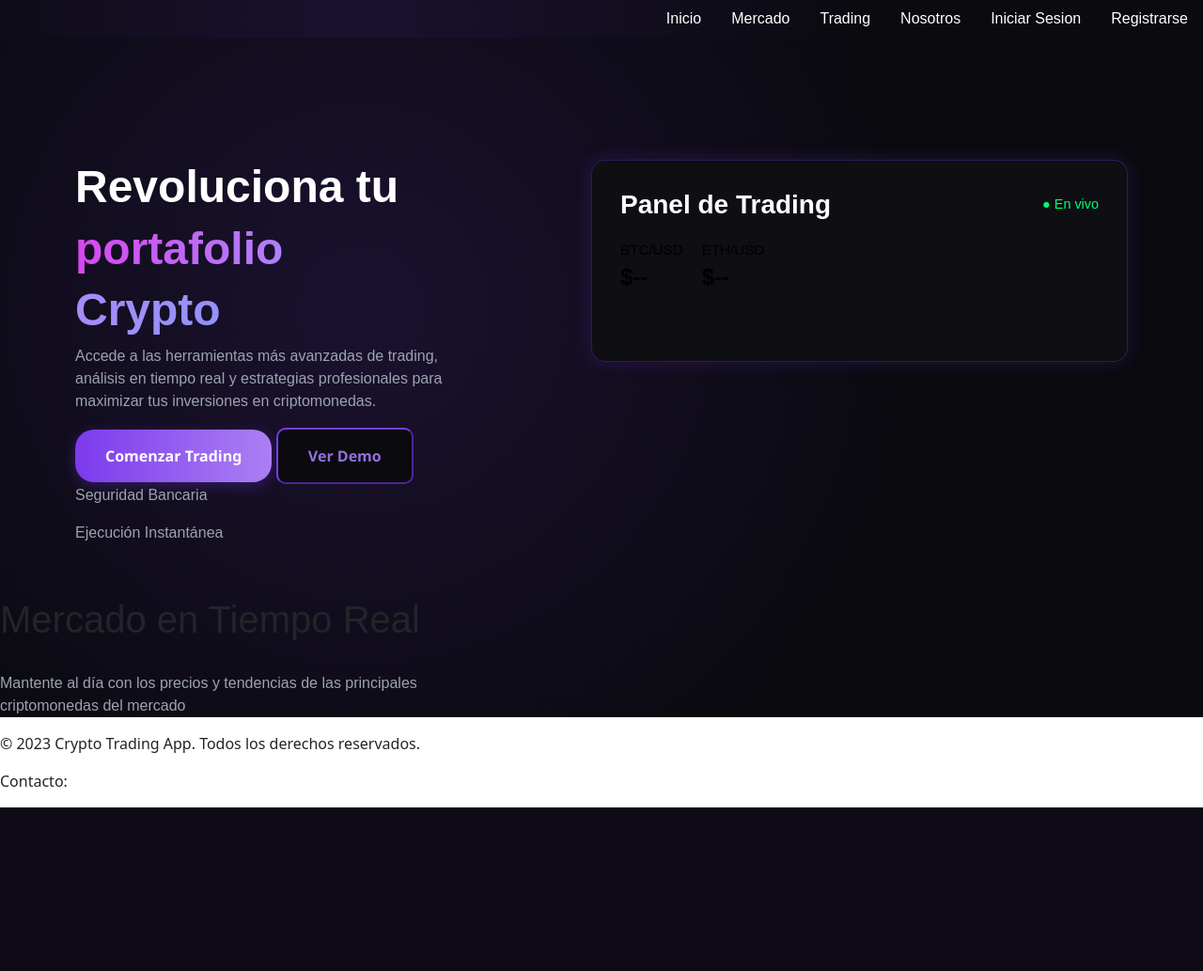
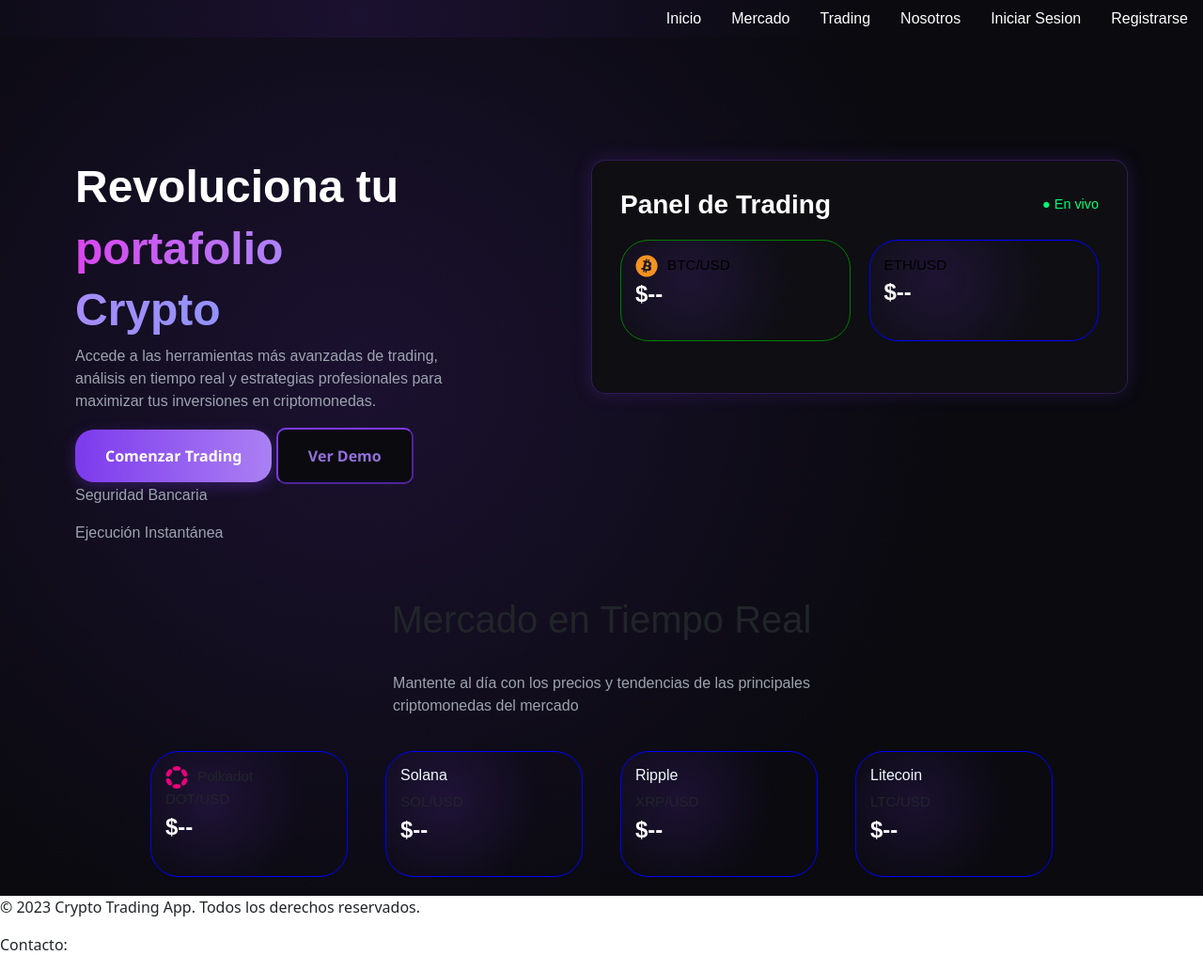
Before and after one commit to GORDIAN12/tradePage, a Django app: page / in a window 1280 px wide. Shown: the whole page at 94% size. Before the commit the page ends 859 px from the top, so only its background shows below. Run offline with Django 5.2, Linux system fonts and the light colour scheme; some libraries are stand-ins or nearby versions.

Commit message:
update project

```diff
--- a/Trade/static/index_css/index.css
+++ b/Trade/static/index/index.css
@@ -88,19 +88,29 @@
   margin-bottom: 25px;
 }
 
-.card {
+.card-crypto  {
   flex: 1;
-  background-color: red;
+  background-image: radial-gradient(circle at 30% 40%, rgba(124, 58, 237, 0.15), transparent 60%);
   border: 1px solid rgba(124, 58, 237, 0.2);
-  border-radius: 10px;
+  border-radius: 30px;
+  border-color: green;
   padding: 15px;
   transition: 0.3s ease;
 }
 
+.card-crypto-eth  {
+  flex: 1;
+  background-image: radial-gradient(circle at 30% 40%, rgba(124, 58, 237, 0.15), transparent 60%);
+  border: 1px solid rgba(124, 58, 237, 0.2);
+  border-radius: 30px;
+  border-color: blue;
+  padding: 15px;
+  transition: 0.3s ease;
+}
 .card-title {
   font-size: 0.95rem;
+  color: white;
   display: flex;
-  justify-content: space-between;
   margin-bottom: 10px;
 }
 
@@ -117,6 +127,7 @@
 .price {
   font-size: 1.5rem;
   font-weight: bold;
+  color: white;
 }
 
 .chart-placeholder {
@@ -164,3 +175,26 @@
   background-color: #1c0c2d; /* morado muy oscuro */
   box-shadow: 0 0 12px rgba(124, 58, 237, 0.4); /* ligero resplandor */
 }
+
+.text-Market{
+  display: flex;
+  flex-direction: column;
+  justify-content: space-between;
+  align-items: center;
+}
+
+.four-cards-crypto{
+  max-width: 1000px;
+  display: flex;
+  justify-content: center;
+  gap: 40px 40px;
+  padding: 20px;
+  margin: 0 auto;
+}
+
+.crypto-logo{
+  width: 24px;
+  height: 24px;
+  margin-right: 10px;
+  vertical-align: middle;
+}
--- /dev/null
+++ b/Trade/static/index/index.js
@@ -0,0 +1,49 @@
+async function fetchPrices() {
+    try {
+        const response = await fetch('https://api.coingecko.com/api/v3/simple/price?ids=bitcoin,ethereum,polkadot,ripple,litecoin,solana&vs_currencies=usd&include_24hr_change=true');
+        const data = await response.json();
+        const btcChange = data.bitcoin.usd_24h_change;
+        const ethChange = data.ethereum.usd_24h_change;
+        const dotChange = data.polkadot.usd_24h_change;
+        const solChange = data.solana.usd_24h_change;
+
+        const xrpChange = data.ripple.usd_24h_change;
+        const ltcChange = data.litecoin.usd_24h_change;
+        // Actualizar precios
+        document.getElementById('btc-price').innerText = `$${data.bitcoin.usd.toLocaleString()}`;
+        const btcChangeElem = document.getElementById('btc-change');
+        document.getElementById('btc-change').innerText = `${data.bitcoin.usd_24h_change.toFixed(2)}%`;
+        btcChangeElem.style.color = btcChange >= 0 ? '#00ff73' : '#ff4d4d';
+
+        document.getElementById('eth-price').innerText = `$${data.ethereum.usd.toLocaleString()}`;
+        const ethChangeElem = document.getElementById('eth-change');
+        document.getElementById('eth-change').innerText = `${data.ethereum.usd_24h_change.toFixed(2)}%`;
+        ethChangeElem.style.color = ethChange >= 0 ? '#00ff73' : '#ff4d4d';
+
+              document.getElementById('dot-price').innerText = `$${data.polkadot.usd.toLocaleString()}`;
+      const dotChangeElem = document.getElementById('dot-change');
+    document.getElementById('dot-change').innerText = `${data.polkadot.usd_24h_change.toFixed(2)}%`;
+      dotChangeElem.style.color = dotChange >= 0 ? '#00ff73' : '#ff4d4d';
+
+        document.getElementById('sol-price').innerText = `$${data.solana.usd.toLocaleString()}`;
+        const solChangeElem = document.getElementById('sol-change');
+        document.getElementById('sol-change').innerText = `${data.solana.usd_24h_change.toFixed(2)}%`;
+        solChangeElem.style.color = solChange >= 0 ? '#00ff73' : '#ff4d4d';
+
+                document.getElementById('xrp-price').innerText = `$${data.ripple.usd.toLocaleString()}`;
+        const xrpChangeElem = document.getElementById('xrp-change');
+        document.getElementById('xrp-change').innerText = `${data.ripple.usd_24h_change.toFixed(2)}%`;
+        xrpChangeElem.style.color = xrpChange >= 0 ? '#00ff73' : '#ff4d4d';
+
+
+                document.getElementById('ltc-price').innerText = `$${data.litecoin.usd.toLocaleString()}`;
+        const ltcChangeElem = document.getElementById('ltc-change');
+        document.getElementById('ltc-change').innerText = `${data.litecoin.usd_24h_change.toFixed(2)}%`;
+        ltcChangeElem.style.color = ltcChange >= 0 ? '#00ff73' : '#ff4d4d';
+    } catch (error) {
+        console.error('Error al obtener los precios:', error);
+    }
+}
+
+fetchPrices();
+setInterval(fetchPrices, 20000);
--- a/Trade/templates/base.html
+++ b/Trade/templates/base.html
@@ -40,6 +40,7 @@
         <!-- Aquí se renderizará el contenido específico de cada página -->
         {% endblock %}
     </main>
+  {% block extra_js %}{% endblock %}
 </body>
 
 <footer>
--- a/Trade/templates/index.html
+++ b/Trade/templates/index.html
@@ -1,9 +1,8 @@
 {%extends "base.html" %}
 {% load static %}
 {% block extra_css %}
-  <link rel="stylesheet" href="{% static 'index_css/index.css' %}">
+  <link rel="stylesheet" href="{% static 'index/index.css' %}">
 {% endblock %}
-<script src="https://cdn.jsdelivr.net/npm/chart.js"></script>
 
 {% block content %}
 <div class="index-page">
@@ -31,7 +30,7 @@
 
       <div class="price-cards">
       <div class="card-crypto">
-            <div class="card-title">BTC/USD</div>
+          <span class="card-title"><img class="crypto-logo" src="{% static 'assets/btc.svg' %}" alt="Logo">BTC/USD</span>
             <div class="price" id="btc-price">$--</div>
             <p><span id="btc-change"></span></p>
         </div>
@@ -49,41 +48,36 @@
 <p>Mantente al día con los precios y tendencias de las principales<br> criptomonedas del mercado</p>
 </div>
 </div>
-    <script>
-async function fetchPrices() {
-  try {
-    const response = await fetch('https://api.coingecko.com/api/v3/simple/price?ids=bitcoin,ethereum&vs_currencies=usd&include_24hr_change=true');
-    const data = await response.json();
-    const btcChange = data.bitcoin.usd_24h_change;
-      const ethChange = data.ethereum.usd_24h_change;
+<div class="four-cards-crypto">
+        <div class="card-crypto-eth">
+            <span class="card-title"><img class="crypto-logo" src="{% static 'assets/dot.svg' %}" alt="Logo">Polkadot</span>
+        <div class="card-title">DOT/USD</div>
+        <div class="price" id="dot-price">$--</div>
+        <p><span id="dot-change"></span></p>
+        </div>
+         <div class="card-crypto-eth">
+             <h6 style="color: aliceblue">Solana</h6>
+        <div class="card-title">SOL/USD</div>
+        <div class="price" id="sol-price">$--</div>
+        <p><span id="sol-change"></span></p>
+        </div>
+         <div class="card-crypto-eth">
+             <h6 style="color: aliceblue">Ripple</h6>
+        <div class="card-title">XRP/USD</div>
+        <div class="price" id="xrp-price">$--</div>
+        <p><span id="xrp-change"></span></p>
+        </div>
+        <div class="card-crypto-eth">
+        <h6 style="color: aliceblue">Litecoin</h6>
+        <div class="card-title">LTC/USD</div>
+        <div class="price" id="ltc-price">$--</div>
+        <p><span id="ltc-change"></span></p>
+        </div>
+</div>
 
-
-    // Actualizar precios
-    document.getElementById('btc-price').innerText = `$${data.bitcoin.usd.toLocaleString()}`;
-    const btcChangeElem = document.getElementById('btc-change');
-    document.getElementById('btc-change').innerText = `${data.bitcoin.usd_24h_change.toFixed(2)}%`;
-      btcChangeElem.style.color = btcChange >= 0 ? '#00ff73' : '#ff4d4d';
-
-
-    document.getElementById('eth-price').innerText = `$${data.ethereum.usd.toLocaleString()}`;
-      const ethChangeElem = document.getElementById('eth-change');
-    document.getElementById('eth-change').innerText = `${data.ethereum.usd_24h_change.toFixed(2)}%`;
-      ethChangeElem.style.color = ethChange >= 0 ? '#00ff73' : '#ff4d4d';
-
-  } catch (error) {
-    console.error('Error al obtener los precios:', error);
-  }
-}
-
-fetchPrices();
-setInterval(fetchPrices, 20000); // 20 segundos
-/* POLKADOT
-      document.getElementById('dot-price').innerText = `$${data.polkadot.usd.toLocaleString()}`;
-      const dotChangeElem = document.getElementById('dot-change');
-    document.getElementById('dot-change').innerText = `${data.polkadot.usd_24h_change.toFixed(2)}%`;
-      dotChangeElem.style.color = dotChange >= 0 ? '#00ff73' : '#ff4d4d';
-*/
-</script>
+{% block extra_js %}
+  <script src="{% static 'index/index.js' %}"></script>
+{% endblock %}
 
 
 {% endblock %}
--- a/Trade/views.py
+++ b/Trade/views.py
@@ -1,5 +1,4 @@
 # views.py
 from django.shortcuts import render
-
 def index(request):
     return render(request, 'index.html')
```
Also changed, not shown: Trade/static/assets/btc.svg (added), Trade/static/assets/dot.svg (added).
